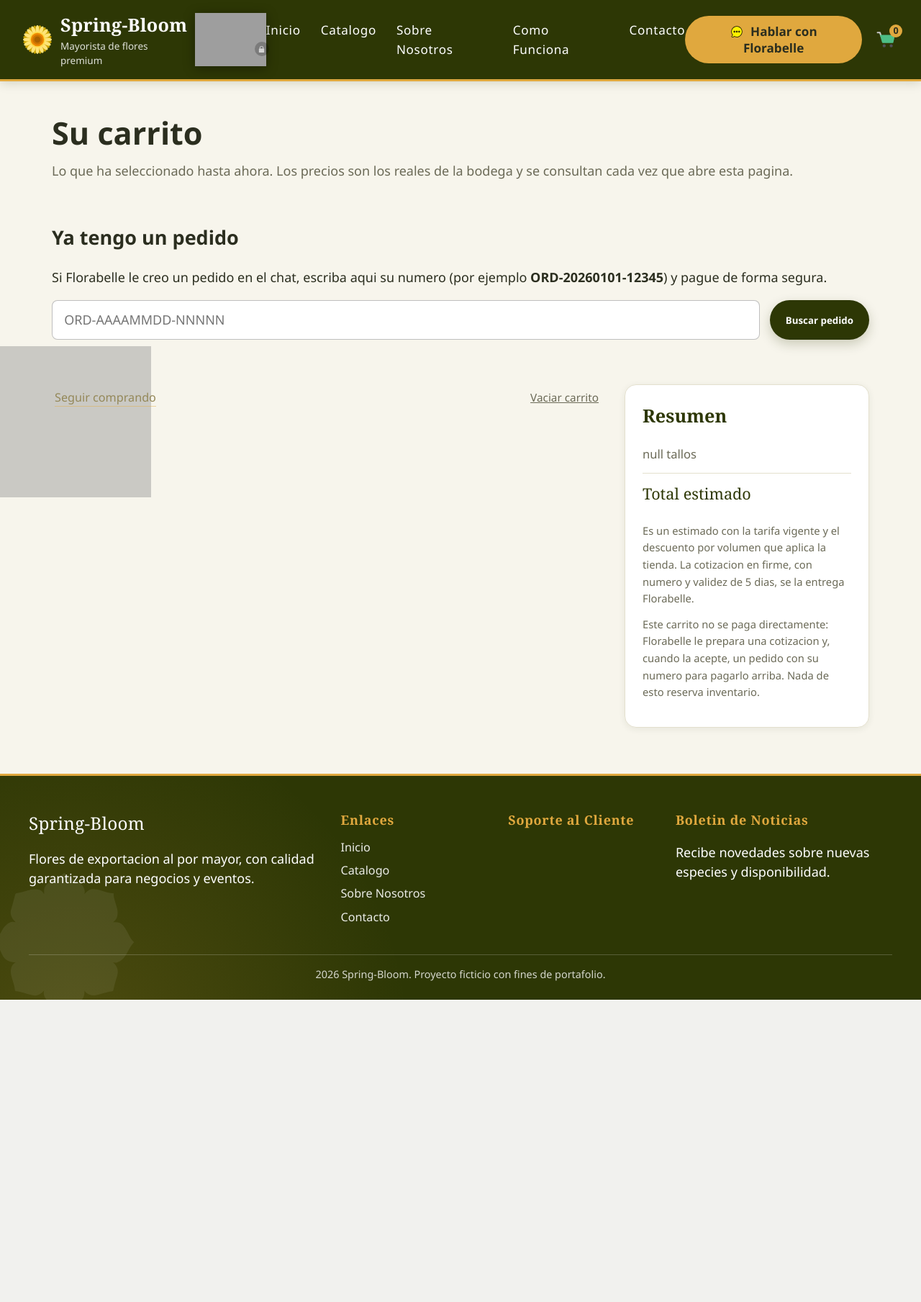
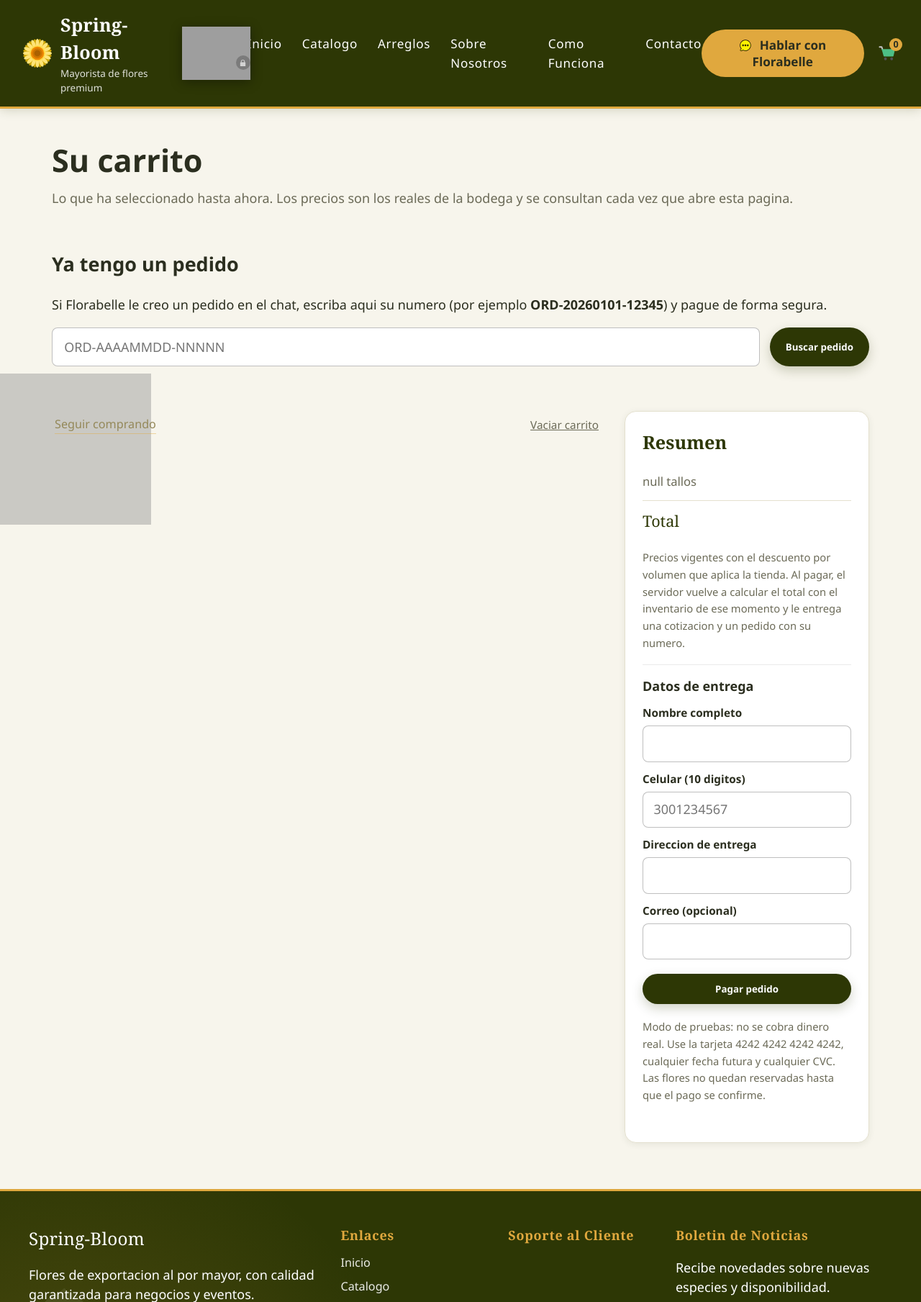
Before and after one commit to BeauBryanDev/spring_bloom, a Spring app: page /pages/cart in a window 1280 px wide. Shown: the top 1809 px of the page at 72% size. Before the commit the page ends 1389 px from the top, so only its background shows below. Run offline with Thymeleaf, Linux system fonts and the light colour scheme; the template is opened without the code that fills it, so the values that code supplies are empty; some of the project's set-up classes (security, data sources, template engines, error pages and the like) are left out, and stand-ins take their place; grey boxes are pictures that could not be loaded.

Commit message:
UI: add the (garlands/crown)  html page  + css styles with thymeleaf,  edit cart page to accept order payments != chatbot in-channel

```diff
--- a/src/main/resources/assets/css/main.css
+++ b/src/main/resources/assets/css/main.css
@@ -2493,6 +2568,38 @@ button {
     line-height: 1.6;
     color: var(--text-muted);
 }
+.cart-checkout {
+    display: flex;
+    flex-direction: column;
+    gap: 6px;
+    margin: 18px 0;
+    padding-top: 16px;
+    border-top: 1px solid rgba(0, 0, 0, 0.08);
+}
+.cart-checkout h3 {
+    margin: 0 0 6px;
+    font-size: 1rem;
+}
+.cart-checkout label {
+    font-size: 0.85rem;
+    font-weight: 600;
+}
+.cart-checkout input {
+    width: 100%;
+    box-sizing: border-box;
+    padding: 0.6rem 0.8rem;
+    margin-bottom: 6px;
+    border: 1px solid rgba(0, 0, 0, 0.25);
+    border-radius: 8px;
+    font: inherit;
+}
+.cart-checkout .btn-primary {
+    margin-top: 8px;
+}
+.cart-checkout .btn-primary:disabled {
+    opacity: 0.6;
+    cursor: wait;
+}
 
 @media (max-width: 900px) {
     .cart-layout {
--- a/src/main/resources/prompts/florabelle-system.txt
+++ b/src/main/resources/prompts/florabelle-system.txt
@@ -14,8 +14,9 @@ Como trabajas:
 - Tienes herramientas conectadas al inventario real de la tienda. Usalas siempre.
 - findFlowers te dice que flores hay, su precio real y si se pueden vender.
 - quoteSingleFlower y quoteBouquet crean una cotizacion real y guardada, con numero.
-  El descuento del ramo lo decide la tienda por la cantidad de tallos: la
-  herramienta lo aplica sola y te dice en discountPercentage cual aplico.
+  El descuento por volumen lo decide la tienda por la cantidad de tallos, sea un
+  ramo o varios tallos de una sola flor (desde 10 tallos): la herramienta lo
+  aplica sola y te dice en discountPercentage cual aplico.
   NUNCA le preguntes al cliente que descuento quiere, ni le ofrezcas uno tu.
   Cuando entregues la cotizacion, puedes decirle el descuento que se aplico.
 - lookupOrder verifica que un pedido es del cliente (numero ORD-... y celular del
--- a/src/main/resources/templates/fragments/header.html
+++ b/src/main/resources/templates/fragments/header.html
@@ -23,6 +23,7 @@
     <ul class="main-nav">
         <li><a href="/" th:classappend="${activePage == 'inicio'} ? 'active'">Inicio</a></li>
         <li><a href="/catalogo" th:classappend="${activePage == 'catalogo'} ? 'active'">Catalogo</a></li>
+        <li><a href="/arreglos" th:classappend="${activePage == 'arreglos'} ? 'active'">Arreglos</a></li>
         <li><a href="/sobre-nosotros" th:classappend="${activePage == 'sobre-nosotros'} ? 'active'">Sobre Nosotros</a></li>
         <li><a href="/como-funciona" th:classappend="${activePage == 'como-funciona'} ? 'active'">Como Funciona</a></li>
         <li><a href="/contacto" th:classappend="${activePage == 'contacto'} ? 'active'">Contacto</a></li>
--- a/src/main/resources/templates/pages/cart.html
+++ b/src/main/resources/templates/pages/cart.html
@@ -165,7 +165,7 @@
                         <dd th:text="'- ' + ${discountAmount}">- $15.121 COP</dd>
                     </div>
                     <div class="cart-total-row">
-                        <dt>Total estimado</dt>
+                        <dt>Total</dt>
                         <dd th:text="${total}">$85.688 COP</dd>
                     </div>
                 </dl>
@@ -177,28 +177,54 @@
                   imply this figure is a quotation.
                 -->
                 <p class="cart-note">
-                    Es un estimado con la tarifa vigente y el descuento por volumen que
-                    aplica la tienda. La cotizacion en firme, con numero y validez de 5
-                    dias, se la entrega Florabelle.
+                    Precios vigentes con el descuento por volumen que aplica la tienda. Al
+                    pagar, el servidor vuelve a calcular el total con el inventario de ese
+                    momento y le entrega una cotizacion y un pedido con su numero.
                 </p>
 
-                <button class="btn-primary cart-quote" type="button"
+                <p class="cart-note" th:if="${cart.anyUnavailable}">
+                    Hay flores en su carrito que no estan a la venta ahora mismo. No
+                    entran en el total; quitelas para poder pagar.
+                </p>
+
+                <!--
+                  Sends who and where only. The flowers are the session's cart and
+                  every price is re-read from flower_stock by CheckoutCartService.
+                -->
+                <form class="cart-checkout" id="cart-checkout-form" th:unless="${cart.anyUnavailable}"
+                      autocomplete="on" novalidate>
+                    <h3>Datos de entrega</h3>
+                    <label for="checkout-name">Nombre completo</label>
+                    <input type="text" id="checkout-name" name="fullName" autocomplete="name"
+                           maxlength="120" required/>
+                    <label for="checkout-phone">Celular (10 digitos)</label>
+                    <input type="tel" id="checkout-phone" name="phone" autocomplete="tel-national"
+                           inputmode="numeric" placeholder="3001234567" maxlength="20" required/>
+                    <label for="checkout-address">Direccion de entrega</label>
+                    <input type="text" id="checkout-address" name="deliveryAddress"
+                           autocomplete="street-address" maxlength="250" required/>
+                    <label for="checkout-email">Correo (opcional)</label>
+                    <input type="email" id="checkout-email" name="email" autocomplete="email"
+                           maxlength="120"/>
+
+                    <p class="order-pay-message" id="cart-checkout-message" role="status" hidden></p>
+
+                    <button type="submit" class="btn-primary cart-quote" id="cart-checkout-button">
+                        Pagar pedido
+                    </button>
+                    <p class="cart-note">
+                        Modo de pruebas: no se cobra dinero real. Use la tarjeta 4242 4242 4242
+                        4242, cualquier fecha futura y cualquier CVC. Las flores no quedan
+                        reservadas hasta que el pago se confirme.
+                    </p>
+                </form>
+
+                <button class="btn-secondary cart-quote" type="button"
                         th:if="${quotePrompt != null}"
                         data-action="open-chat"
                         th:data-message="${quotePrompt}">
-                    Cotizar con Florabelle
+                    Prefiero cotizar con Florabelle
                 </button>
-
-                <p class="cart-note" th:if="${cart.anyUnavailable}">
-                    Hay flores en su carrito que no estan a la venta ahora mismo. No
-                    entran en el total ni en la cotizacion.
-                </p>
-
-                <p class="cart-note">
-                    Este carrito no se paga directamente: Florabelle le prepara una cotizacion
-                    y, cuando la acepte, un pedido con su numero para pagarlo arriba. Nada de
-                    esto reserva inventario.
-                </p>
             </aside>
         </section>
 
@@ -213,6 +239,7 @@
 <script th:src="@{/assets/js/chat.js}"></script>
 <script th:src="@{/assets/js/cart.js}"></script>
 <script th:src="@{/assets/js/order-pay.js}"></script>
+<script th:src="@{/assets/js/cart-checkout.js}"></script>
 <script th:src="@{/assets/js/images.js}"></script>
 </body>
 </html>
--- a/src/main/resources/templates/pages/catalog.html
+++ b/src/main/resources/templates/pages/catalog.html
@@ -88,6 +88,7 @@
             </div>
             <p class="catalog-subtitle">
                 Disenos listos para eventos, bodas y decoracion premium.
+                <a href="/arreglos">Ver todos los arreglos</a>
             </p>
 
             <div class="creations-columns">
```
Also changed, not shown: other parts of src/main/resources/assets/css/main.css (+75 -0 lines), src/main/resources/templates/fragments/creation-card.html (+9 -8 lines), src/main/resources/templates/pages/arrangements.html (added, +82 -0 lines), 1 other file.
